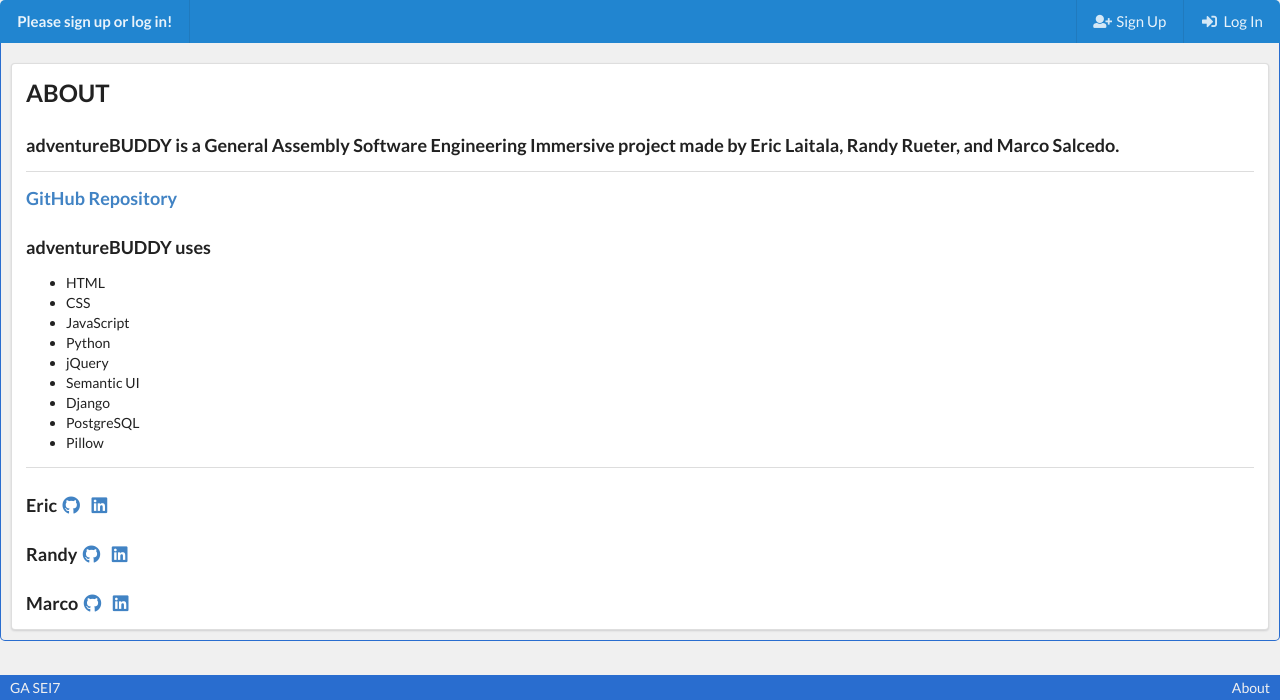
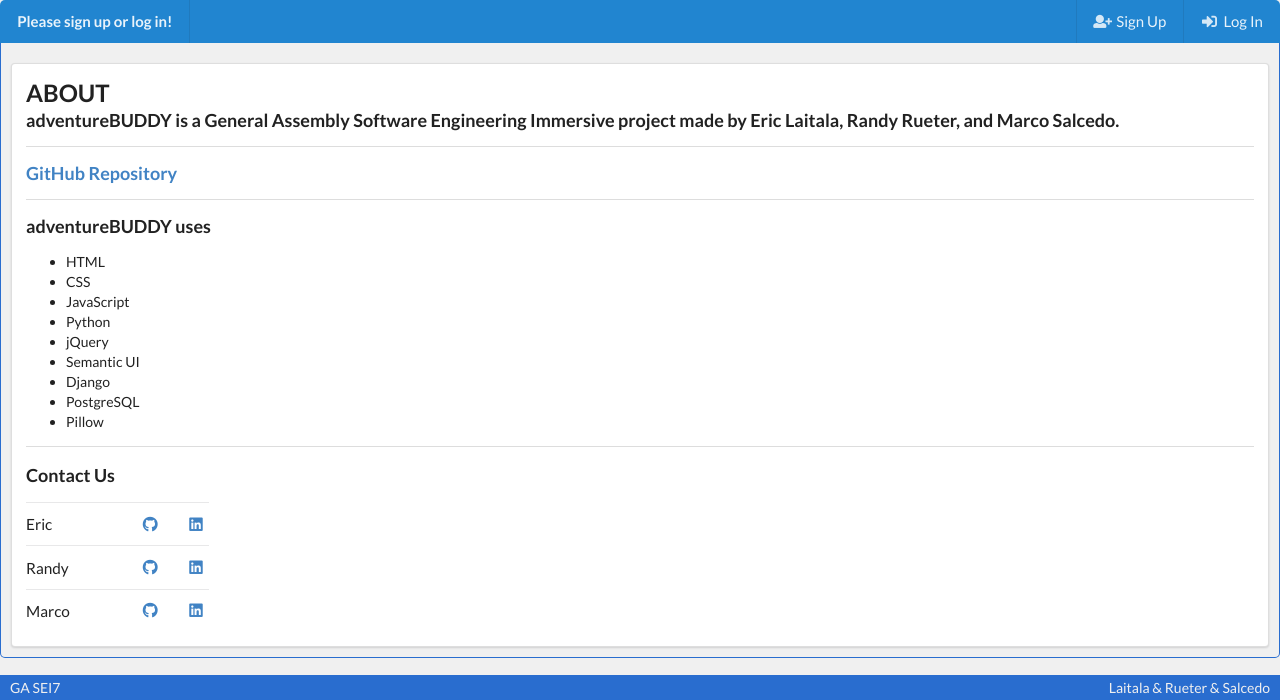
Before and after one commit to masalcedo88/ReactExperiences, a Django app: page /about in a window 1280 px wide. Shown: the part 100-800 px from the top of the page. Run offline with Django 3.2, Linux system fonts and the light colour scheme.

Commit message:
paranoia commit

```diff
--- a/main_app/static/css/main.css
+++ b/main_app/static/css/main.css
@@ -26,6 +26,24 @@
 }
 header a {
   color: var(--semantic_blue);
+}
+main {
+  position: relative;
+}
+footer {
+  display: flex;
+  justify-content: space-between;
+  height: 25px;
+  width: 100%;
+  padding: 0px 10px;
+  color: var(--bg_light);
+  background-color: var(--semantic_blue);
+  position: fixed;
+  bottom: 0;
+  left: 0;
+}
+footer p {
+  line-height: 25px;
 }
 .top {
   margin: 0 auto;
@@ -121,31 +139,33 @@
 }
 #profile-picture {
   margin: 10px 0px;
-  border: solid 1px black;
+  border: solid 1px var(--bg_dark);
+}
+#profile_line {
+  display: inline-flex;
+  align-items: center;
+  margin: 0px;
+}
+#detail_line {
+  margin-top: 0px;
 }
 #new_adventure {
   margin-top: 12px;
 }
-main {
-  position: relative;
-}
-footer {
-  display: flex;
-  justify-content: space-between;
-  height: 25px;
-  width: 100%;
-  padding: 0px 10px;
-  color: var(--bg_light);
-  background-color: var(--semantic_blue);
-  position: fixed;
-  bottom: 0;
-  left: 0;
-}
-footer p {
-  line-height: 25px;
+.avatar_frame {
+  max-height: 100px;
+  max-width: 100px;
+  overflow: hidden;
+  margin-left: 10px;
 }
 .about {
   margin: 0px 0px;
+}
+th {
+  font-size: 18px;
+}
+h3 {
+  margin: 0px;
 }
 @media only screen and (max-width: 500px) {
   header {
--- a/main_app/templates/about.html
+++ b/main_app/templates/about.html
@@ -5,9 +5,8 @@
     <h2 class="about">ABOUT</h2>
     <h3> adventureBUDDY is a General Assembly Software Engineering Immersive project made by Eric Laitala, Randy Rueter, and Marco Salcedo.</h3>
     <div class="ui divider"></div>
-    <a href="https://github.com/elaitala/adventureBUDDY">
-      <h3>GitHub Repository</h3>
-    </a>
+    <a href="https://github.com/elaitala/adventureBUDDY"><h3>GitHub Repository</h3></a>
+    <div class="ui divider"></div>
     <h3>adventureBUDDY uses</h3>
     <ul>
       <li>HTML</li>
@@ -21,9 +20,32 @@
       <li>Pillow</li>
     </ul>
     <div class="ui divider"></div>
-      <h3>Eric <a href="https://github.com/elaitala"><i class="github icon"></i></a> <a href="https://www.linkedin.com/in/elaitala/"><i class="linkedin icon"></i></a></h3>
-      <h3>Randy <a href="https://github.com/rerueter"><i class="github icon"></i></a> <a href="https://www.linkedin.com/in/rerueter/"><i class="linkedin icon"></i></a></h3>
-      <h3>Marco <a href="https://github.com/masalcedo88"><i class="github icon"></i></a> <a href="https://www.linkedin.com/in/msalcedo88/"><i class="linkedin icon"></i></a></h3>
+    <table id="contact_table" class="ui very basic large unstackable collapsing table">
+      <thead>
+        <tr>
+          <th>Contact Us</th>
+          <th></th>
+          <th></th>
+        </tr>
+      </thead>
+      <tbody>
+        <tr>
+          <td>Eric</td>
+          <td><a href="https://github.com/elaitala"><i class="github icon"></i></a></td>
+          <td><a href="https://www.linkedin.com/in/elaitala/"><i class="linkedin icon"></i></a></td>
+        </tr>
+        <tr>
+          <td>Randy</td>
+          <td><a href="https://github.com/rerueter"><i class="github icon"></i></a></td>
+          <td><a href="https://www.linkedin.com/in/rerueter/"><i class="linkedin icon"></i></a></td>
+        </tr>
+        <tr>
+          <td>Marco</td>
+          <td><a href="https://github.com/masalcedo88"><i class="github icon"></i></a></td>
+          <td><a href="https://www.linkedin.com/in/msalcedo88/"><i class="linkedin icon"></i></a></td>
+        </tr>
+      </tbody>
+    </table>
   </div>
 </section>
 {% endblock %}
--- a/main_app/templates/base.html
+++ b/main_app/templates/base.html
@@ -65,7 +65,7 @@
       <a href="about">
       <footer>
         <p>GA SEI7</p>
-        <p>About</p>
+        <p>Laitala & Rueter & Salcedo</p>
       </footer>
     </a>
     </main>
```
Also changed, not shown: main_app/templates/adventure_detail.html (+10 -8 lines), main_app/static/media/adventure_image/bg-hero_4bBJgfb.jpg (added).
